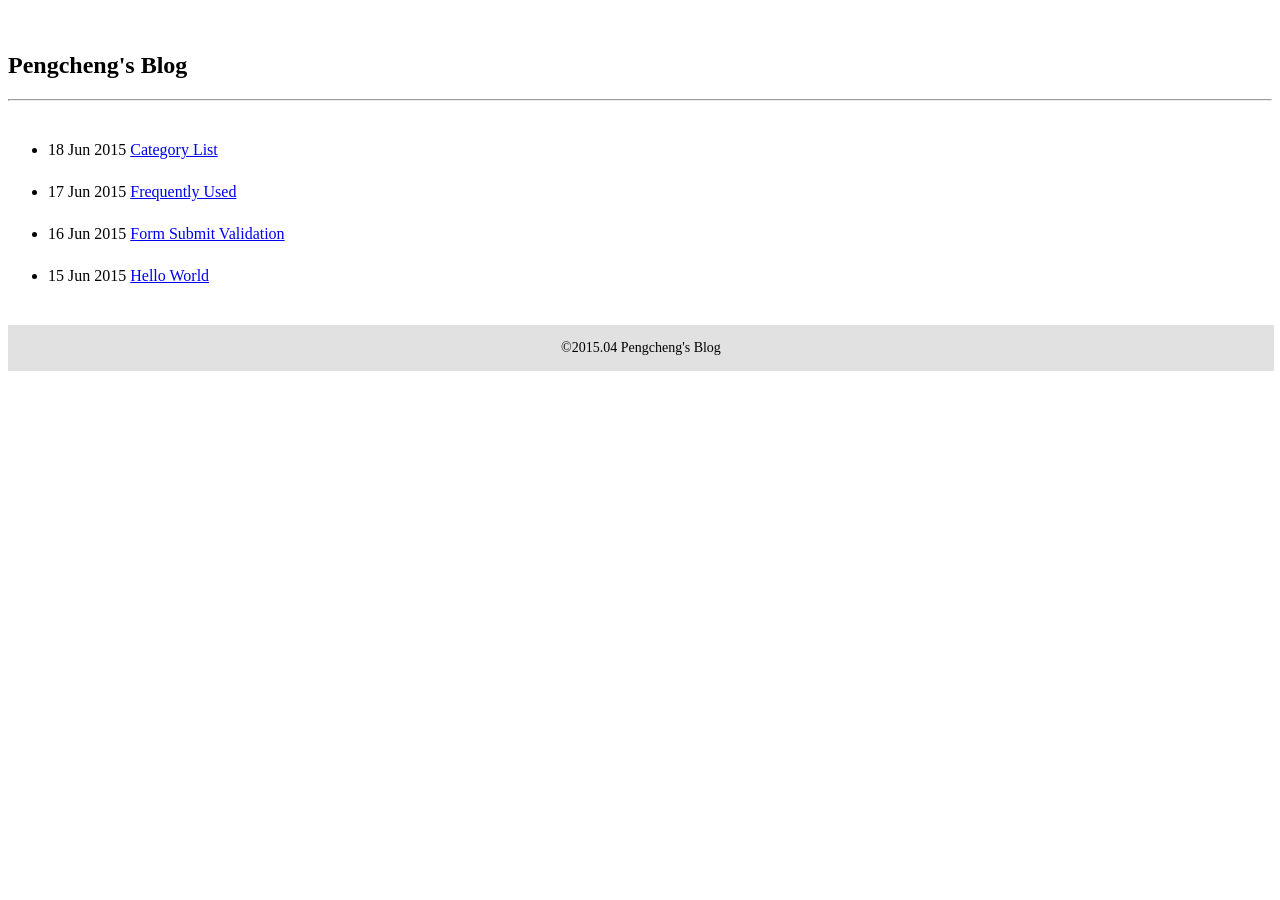
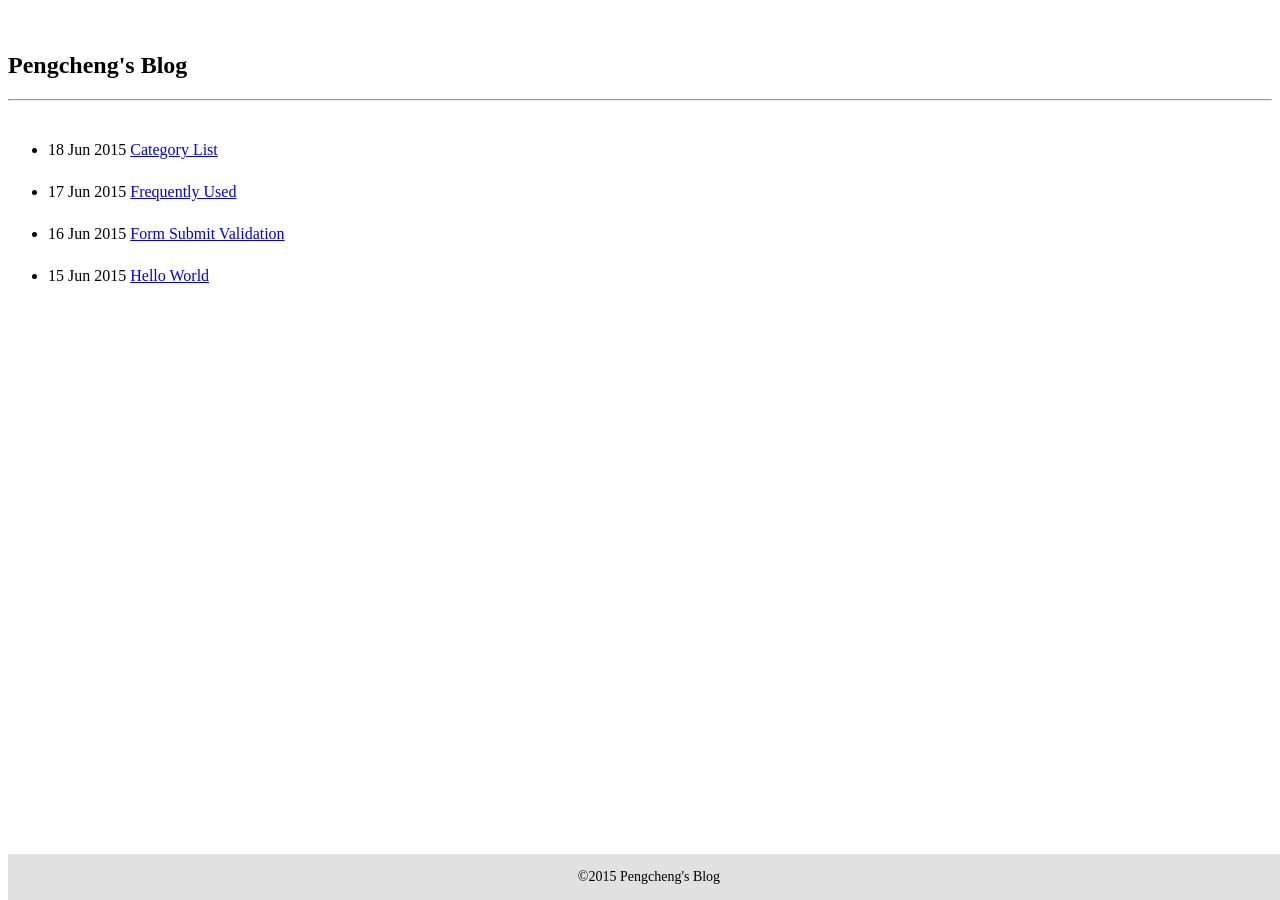
Before and after one commit to anfslove/jekyll_demo, a Jekyll site: the page built from index.html, in a window 1280 px wide. Built offline with Jekyll 4.4.1, drawn with Linux system fonts in a browser that asks for light colours.

```diff
--- a/_includes/footer.html
+++ b/_includes/footer.html
@@ -1,3 +1,3 @@
 <div class="footer">
-	<p>&copy;2015.04 Pengcheng's Blog<p>
+	<p>&copy;2015 Pengcheng's Blog<p>
 </div>
--- a/css/main.css
+++ b/css/main.css
@@ -4,6 +4,8 @@
 	border:1px solid #E1E1E1;
 	margin: 0 auto;
 	background: #E1E1E1;
+	position: absolute;
+	bottom: 0;
 }
 .footer p {
 	text-align: center;
```
